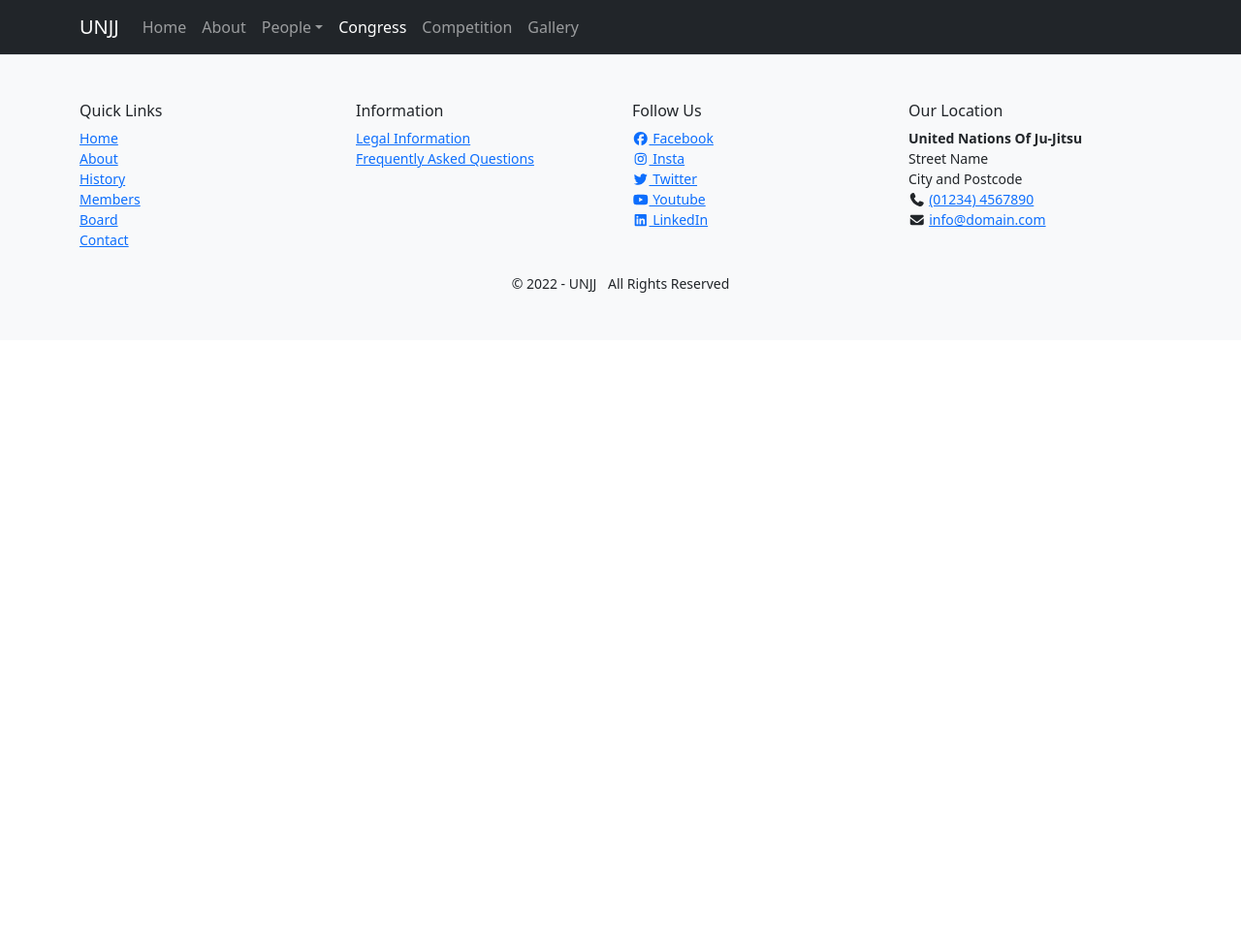
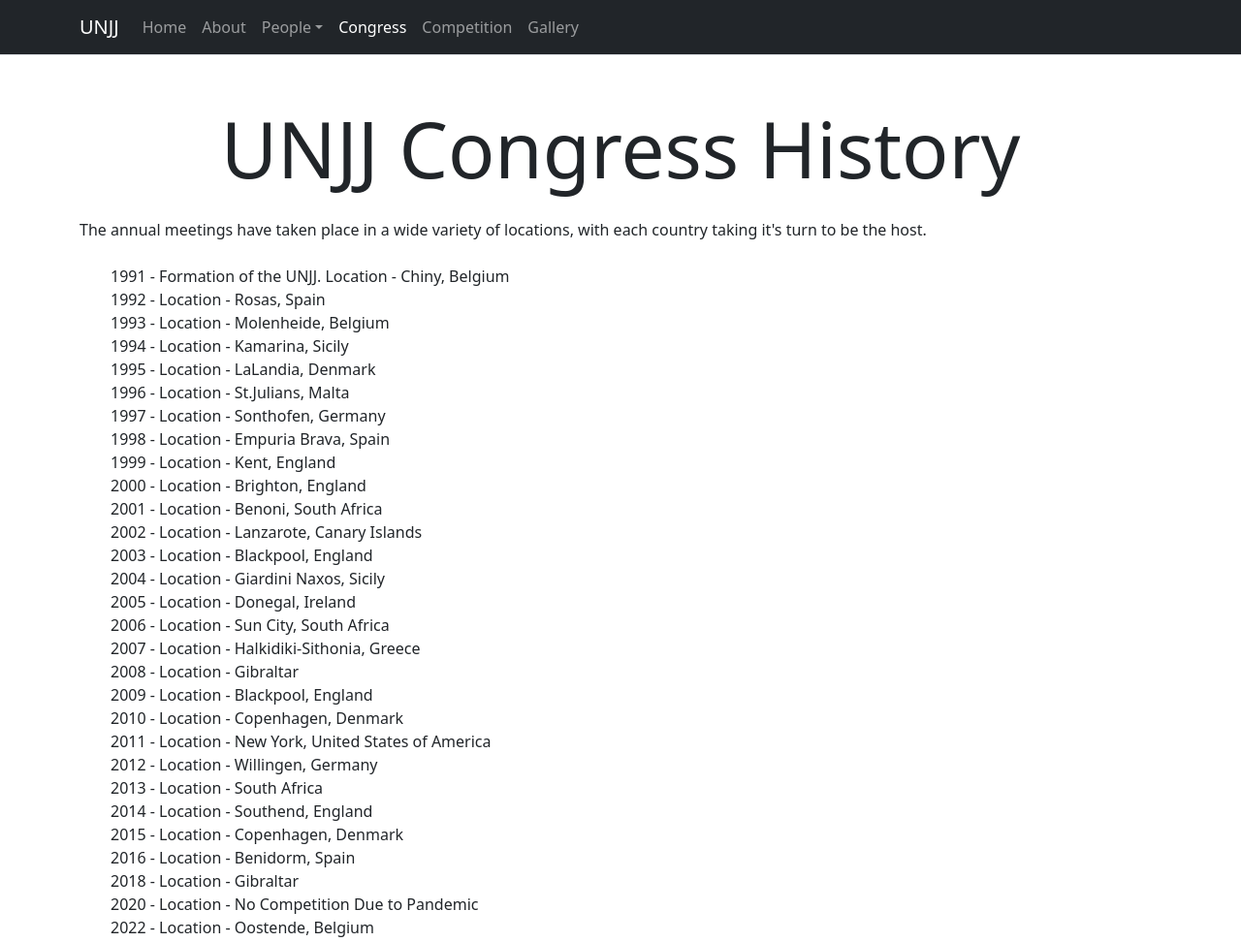
Before and after one commit to Flapfc/UNJJ-Template, a plain HTML site: page congress.html in a window 1280 px wide. Shown: the top 972 px of the page at 97% size. Before the commit the page ends 800 px from the top, so only its background shows below. Drawn offline with nearby package versions, Linux system fonts and the light colour scheme.

Commit message:
Updated Congress

```diff
--- a/congress.html
+++ b/congress.html
@@ -54,7 +54,45 @@
 
 <!--Navigation End-->
 
-
+<div class="container my-3 my-sm-5">
+  <h1 class="text-center mb-sm-4 display-1">UNJJ Congress History</h1>
+  <div class="mb-sm-4">
+    <p>The annual meetings have taken place in a wide variety of locations, with each country taking it's turn to be the host.</p>
+  </div>
+  <div class="mb-sm-4">
+    <ul class="congress-list">
+      <li>1991 - Formation of the UNJJ. Location - Chiny, Belgium</li>
+      <li>1992 - Location - Rosas, Spain</li>
+      <li>1993 - Location - Molenheide, Belgium</li>
+      <li>1994 - Location - Kamarina, Sicily</li>
+      <li>1995 - Location - LaLandia, Denmark</li>
+      <li>1996 - Location - St.Julians, Malta</li>
+      <li>1997 - Location - Sonthofen, Germany</li>
+      <li>1998 - Location - Empuria Brava, Spain</li>
+      <li>1999 - Location - Kent, England</li>
+      <li>2000 - Location - Brighton, England</li>
+      <li>2001 - Location - Benoni, South Africa</li>
+      <li>2002 - Location - Lanzarote, Canary Islands</li>
+      <li>2003 - Location - Blackpool, England</li>
+      <li>2004 - Location - Giardini Naxos, Sicily</li>
+      <li>2005 - Location - Donegal, Ireland</li>
+      <li>2006 - Location - Sun City, South Africa</li>
+      <li>2007 - Location - Halkidiki-Sithonia, Greece</li>
+      <li>2008 - Location - Gibraltar</li>
+      <li>2009 - Location - Blackpool, England</li>
+      <li>2010 - Location - Copenhagen, Denmark</li>
+      <li>2011 - Location - New York, United States of America</li>
+      <li>2012 - Location - Willingen, Germany</li>
+      <li>2013 - Location - South Africa</li>
+      <li>2014 - Location - Southend, England</li>
+      <li>2015 - Location - Copenhagen, Denmark</li>
+      <li>2016 - Location - Benidorm, Spain</li>
+      <li>2018 - Location - Gibraltar</li>
+      <li>2020 - Location - No Competition Due to Pandemic</li>
+      <li>2022 - Location - Oostende, Belgium</li>
+    </ul>
+  </div>
+</div>
 
 
 
--- a/css/main.css
+++ b/css/main.css
@@ -45,3 +45,8 @@ img{
 #gallery-modal .modal-img{
 	width: 100%;
 }
+
+.congress-list li{
+    list-style: none;
+    text-decoration: none;
+}
```
